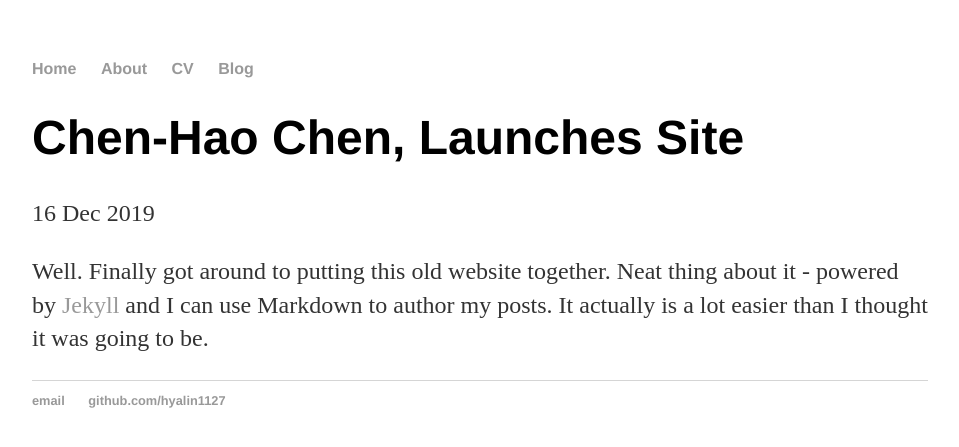
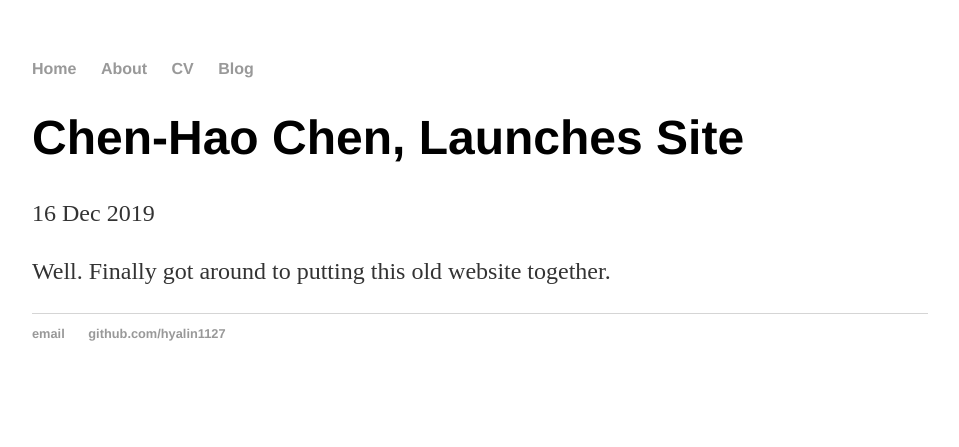
Before and after one commit to hyalin1127/hyalin1127.github.io, a Jekyll site: the page built from _posts/2019-12-16-first_post.md, in a window 1280 px wide. Shown: the top 447 px of the page, without its empty margins (160-1119 px from the left). Built offline with Jekyll 4.4.1, drawn with Linux system fonts in a browser that asks for light colours.

Commit message:
Update 2019-12-16-first_post.md

```diff
--- a/_posts/2019-12-16-first_post.md
+++ b/_posts/2019-12-16-first_post.md
@@ -4,4 +4,4 @@
 date: 2019-12-16
 ---
 
-Well. Finally got around to putting this old website together. Neat thing about it - powered by [Jekyll](http://jekyllrb.com) and I can use Markdown to author my posts. It actually is a lot easier than I thought it was going to be.
+Well. Finally got around to putting this old website together.
```
